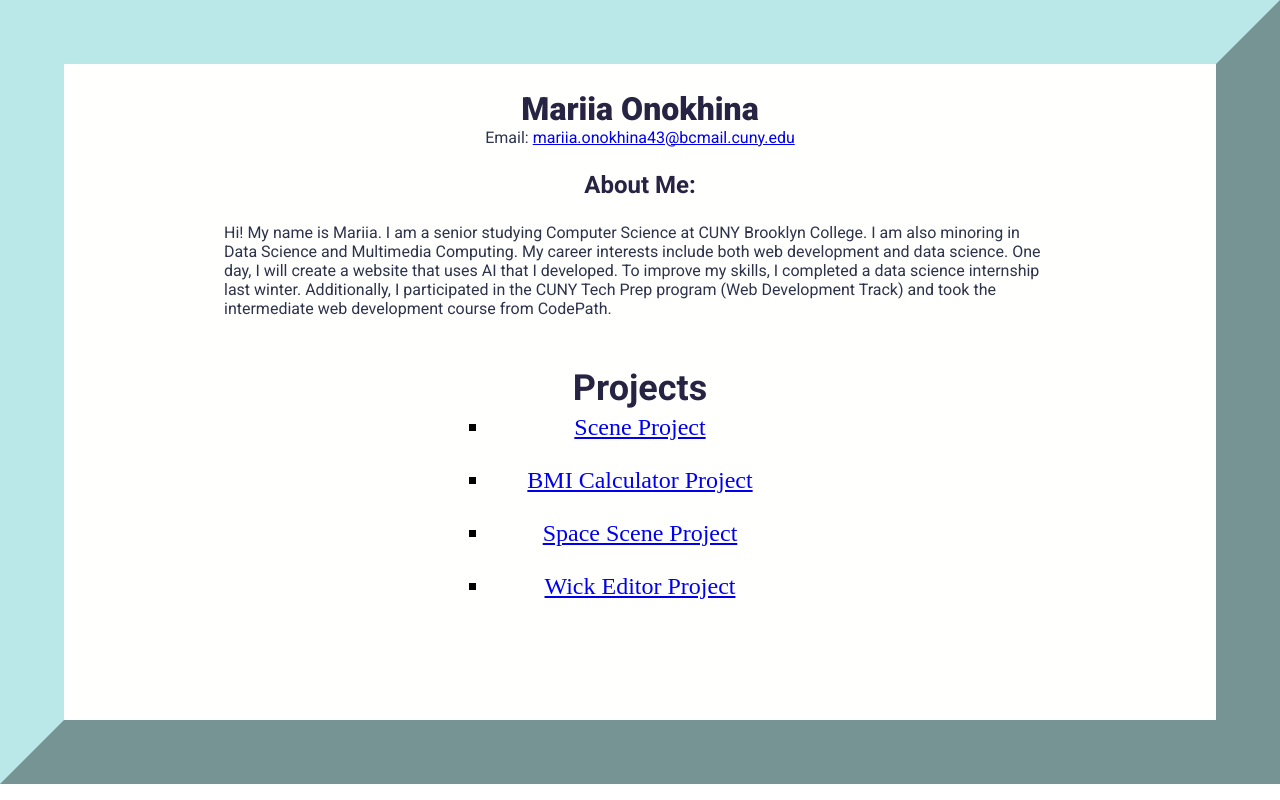
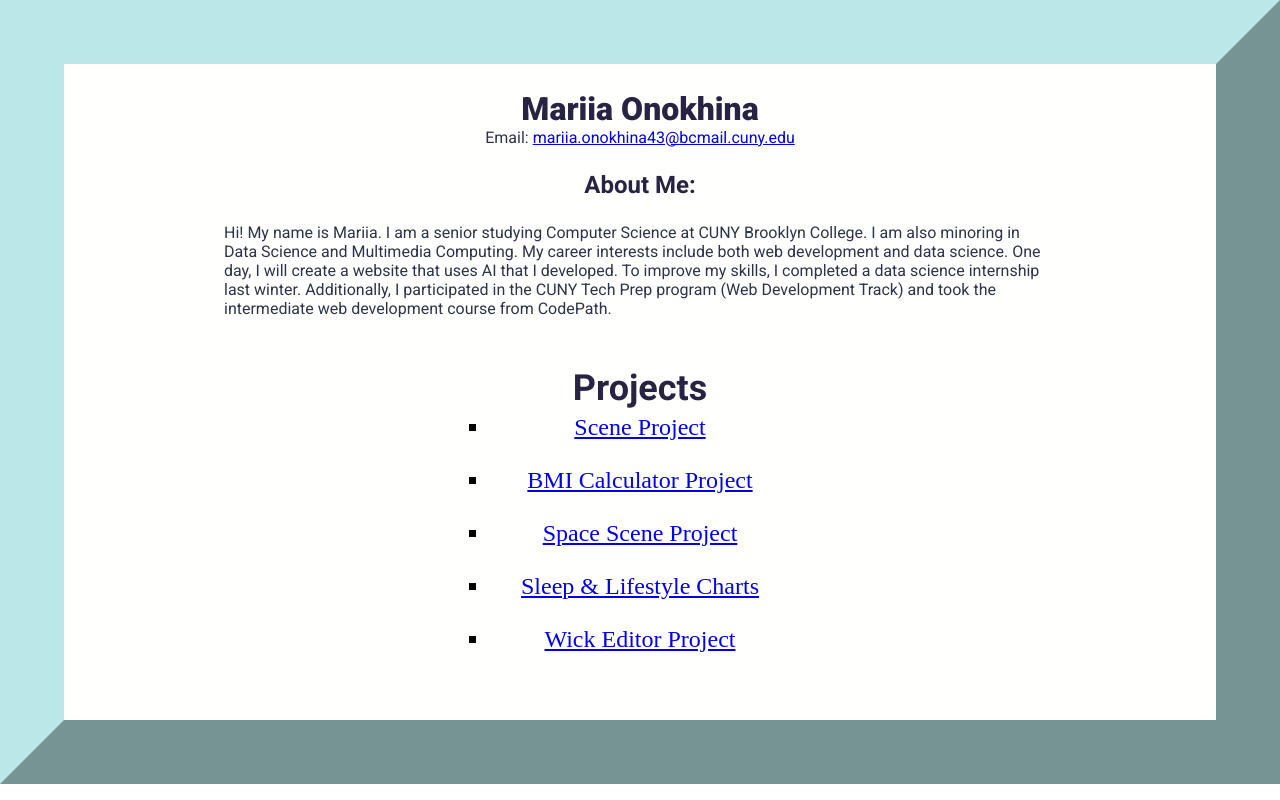
Before and after one commit to mariiaonokhina/portfolio-CISC3610, a plain HTML site: page index.html in a window 1280 px wide. Drawn offline with Linux system fonts and the light colour scheme; a script that the page names is missing.

Commit message:
Added link to data visualization project

```diff
--- a/index.html
+++ b/index.html
@@ -44,6 +44,9 @@
                 <li><a href="/portfolio-CISC3610/projects/canvas-scene/space-scene.html" class="project">Space Scene Project</a></li>
             </ul>
             <ul>
+                <li><a href="/portfolio-CISC3610/projects/data-visualization/src/lifestyle-charts.html" class="project">Sleep & Lifestyle Charts</a></li>
+            </ul>
+            <ul>
                 <li><a href="/portfolio-CISC3610/projects/wick-editor/wick-editor.html" class="project">Wick Editor Project</a></li>
             </ul>
         </nav>
```
